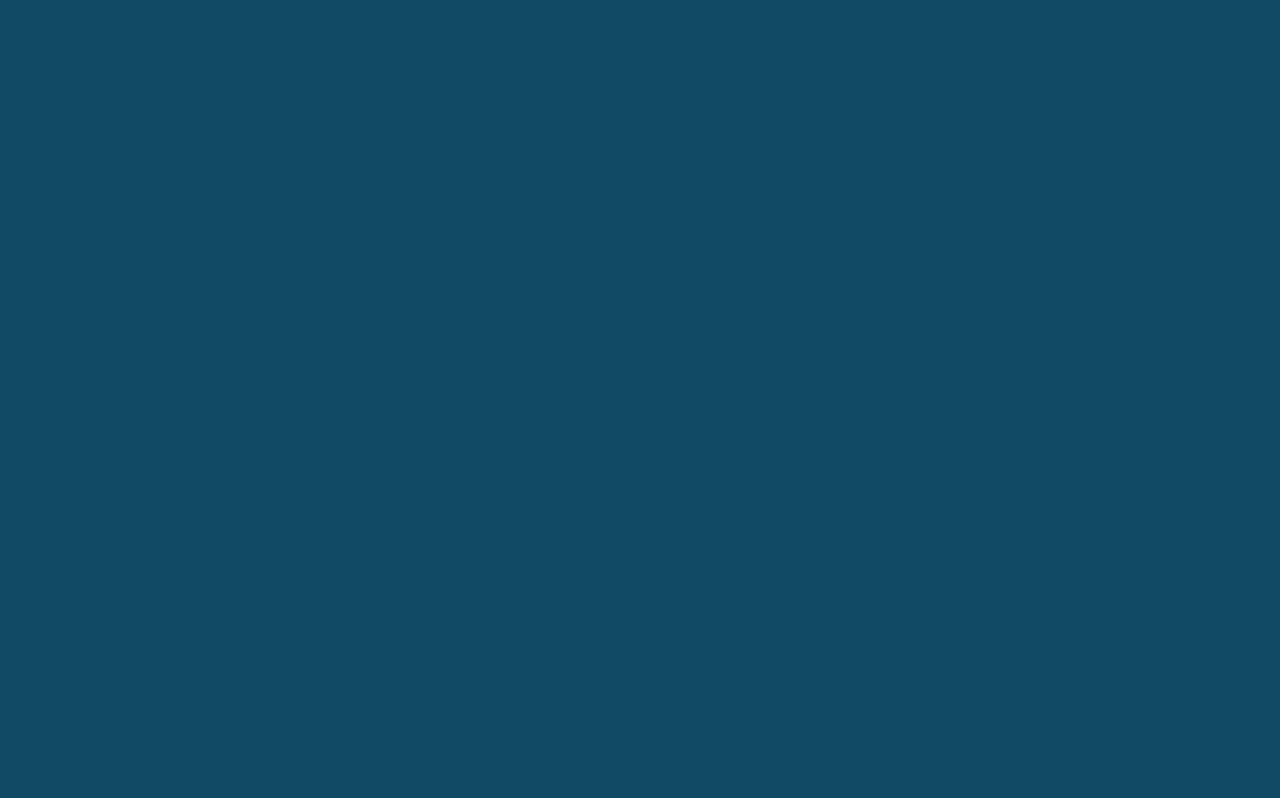
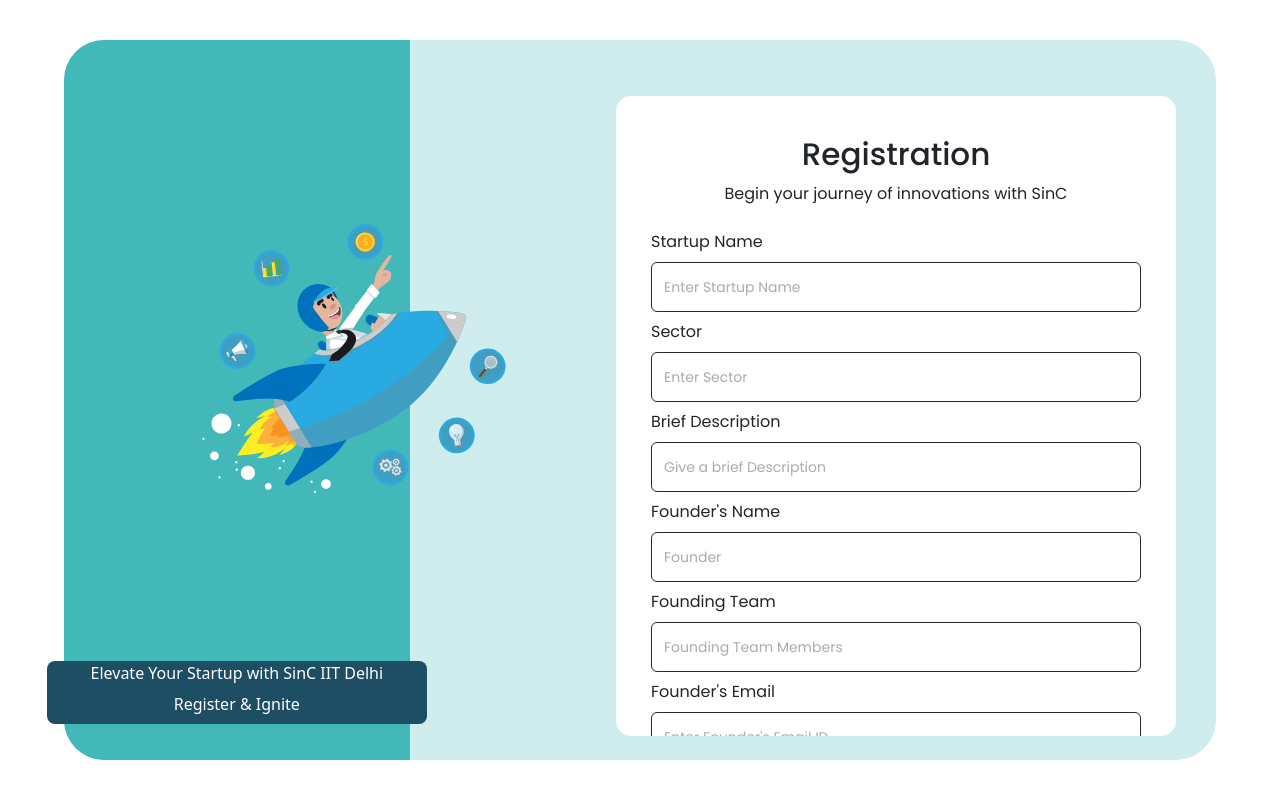
Before and after one commit to sinciitd/SInC-2022-23-Main, a React (Create React App) app: page /studentregister in a window 1280 px wide. Before the commit this address had no page. Built offline with nearby package versions, Linux system fonts and the light colour scheme.

Commit message:
Student reg Form Made

```diff
--- a/src/App.js
+++ b/src/App.js
@@ -8,6 +8,7 @@
 import Form from "./pages/registration/Form";
 import Expo from "./pages/expopage/Expo";
 import './App.css'
+import StudentRegister from "./pages/StudentRegister/StudentRegister";
 
 function ComponentWithHeaderFooter(component){
   return(
@@ -29,6 +30,7 @@
         <Route path="/register" element={ComponentWithHeaderFooter(<Form />)} />
         <Route path="/events"   element={ComponentWithHeaderFooter(<Events />)} />
         <Route path="/expo"     element={<Expo />} />
+        <Route path="/studentregister"     element={<StudentRegister />} />
       </Routes>
     </>
   );
--- /dev/null
+++ b/src/pages/StudentRegister/StudentRegister.css
@@ -0,0 +1,61 @@
+.Student-reg-boss-container {
+  height: 100vh;
+  display: flex;
+  background: white;
+  justify-content: center;
+  align-items: center;
+}
+
+.student-reg-container {
+  height: 90vh;
+  width: 90%;
+  background: #42b8b840;
+  border-radius: 40px;
+  display: flex;
+}
+
+.student-reg-lefthalf {
+  width: 30%;
+  background: #42b8b8;
+  position: relative;
+  border-radius: 40px 0 0 40px;
+}
+.student-reg-img {
+  position: absolute;
+  top: 15%;
+  left: 40%;
+  /* transform: translate(-50%, -50%); */
+  width: 40%;
+  height: 65%;
+}
+.student-reg-img img {
+  height: 90%;
+  width: 220%;
+}
+
+.student-reg-text {
+  position: absolute;
+  border-radius: 8px;
+  background: #1d4e64;
+  bottom: 5%;
+  width: 110%;
+  left: -5%;
+}
+.student-reg-text p {
+  color: white;
+  text-align: center;
+  margin-bottom: 2%;
+}
+
+.student-reg-righthalf {
+  right: 5%;
+  width: 50%;
+  top: 12%;
+  position: absolute;
+}
+
+@media screen and (max-width:1250px) {
+    .student-reg-righthalf{
+        width: 55%;
+    }
+}
--- /dev/null
+++ b/src/pages/StudentRegister/StudentRegister.jsx
@@ -0,0 +1,25 @@
+import React from "react";
+import "./StudentRegister.css";
+import rocket from "../../Resources/rocket.svg";
+import Studentregform from "./Studentregform";
+
+export default function StudentRegister() {
+  return (
+    <div className="Student-reg-boss-container">
+      <div className="student-reg-container">
+        <div className="student-reg-lefthalf">
+          <div className="student-reg-img">
+            <img src={rocket} alt="rocket" />
+          </div>
+          <div className="student-reg-text">
+            <p>Elevate Your Startup with SinC IIT Delhi </p>
+            <p>Register & Ignite</p>
+          </div>
+        </div>
+        <div className="student-reg-righthalf">
+            <Studentregform />
+        </div>
+      </div>
+    </div>
+  );
+}
--- /dev/null
+++ b/src/pages/StudentRegister/Studentregform.css
@@ -0,0 +1,17 @@
+.student-registerBox {
+    border-radius: 15px;
+    background-color: #ffffff;
+    margin: 0 40px;
+    padding: 35px;
+    height: 80vh;
+    font-family: "Poppins";
+    font-style: normal;
+    text-align: justify;
+    overflow-y: scroll;
+    z-index: -1;
+}
+.Registration-head{
+    font-weight: 500;
+    font-size: 31px;
+    text-align: center;
+}
--- /dev/null
+++ b/src/pages/StudentRegister/Studentregform.jsx
@@ -0,0 +1,150 @@
+import React from "react";
+import "./Studentregform.css";
+
+export default function Studentregform() {
+  return (
+    <div className="student-registerBox">
+      <div className="Registration-head mb-1">Registration</div>
+      <div className="Registration-subhead mb-4 text-center">Begin your journey of innovations with SinC</div>
+      <form>
+        <div className="col-12 mb-2">
+          <label htmlFor="StartupName">Startup Name</label>
+          <input
+            type="text"
+            name="StartupName"
+            className="registerFormInput mt-2 form-control"
+            placeholder="Enter Startup Name"
+            //onChange={handleChange}
+          />
+        </div>
+
+        <div className="col-12 mb-2">
+          <label htmlFor="StartupSector">Sector</label>
+          <input
+            type="text"
+            name="StartupSector"
+            className="registerFormInput mt-2 form-control"
+            placeholder="Enter Sector"
+            //onChange={handleChange}
+          />
+        </div>
+        <div className="col-12 mb-2">
+          <label htmlFor="StartupDescription">Brief Description</label>
+          <input
+            type="text"
+            name="StartupDescription"
+            className="registerFormInput mt-2 form-control"
+            placeholder="Give a brief Description"
+            //onChange={handleChange}
+          />
+        </div>
+        <div className="col-12 mb-2">
+          <label htmlFor="StartupFounder">Founder's Name</label>
+          <input
+            type="text"
+            name="StartupFounder"
+            className="registerFormInput mt-2 form-control"
+            placeholder="Founder"
+            //onChange={handleChange}
+          />
+        </div>
+        <div className="col-12 mb-2">
+          <label htmlFor="StartupTeam">Founding Team</label>
+          <input
+            type="text"
+            name="StartupTeam"
+            className="registerFormInput mt-2 form-control"
+            placeholder="Founding Team Members"
+            //onChange={handleChange}
+          />
+        </div>
+        <div className="col-12 mb-2">
+          <label htmlFor="FoundingYear">Founder's Email</label>
+          <input
+            type="email"
+            name="StartupEmail"
+            className="registerFormInput mt-2 form-control"
+            placeholder="Enter Founder's Email ID"
+            //onChange={handleChange}
+          />
+        </div>
+
+        <div className="col-12 mb-2">
+          <label htmlFor="StartupContactNumber">Founder's Contact Number</label>
+          <input
+            type="text"
+            name="StartupContactNumber"
+            className="registerFormInput mt-2 form-control"
+            placeholder="Enter Founder's Contact Number"
+            //onChange={handleChange}
+          />
+        </div>
+        <div className="col-12 mb-2">
+          <label htmlFor="StartupStage">Startup Stage</label>
+          <input
+            type="text"
+            name="StartupStage"
+            className="registerFormInput mt-2 form-control"
+            placeholder="ideation stage, growth stage etc."
+            //onChange={handleChange}
+          />
+        </div>
+        <div className="col-12 mb-2">
+          <label htmlFor="StartupPitchDeck">Pitch Deck</label>
+          <input
+            type="text"
+            name="StartupPitchDeck"
+            className="registerFormInput mt-2 form-control"
+            placeholder="Upload Google Drive Link and Give Access"
+            //onChange={handleChange}
+          />
+           <p style={{textAlign:"right"}}>* Attach Pdf Here</p>
+        </div>
+
+
+        <div className="col-12 mb-2">
+          <label htmlFor="PastAchievements">Past Achievements</label>
+          <input
+            type="text"
+            name="PastAchievements"
+            className="registerFormInput mt-2 form-control"
+            placeholder="Enter Past Achievements if any"
+            //onChange={handleChange}
+          />
+        </div>
+
+        <div className="col-12 mb-2">
+          <label htmlFor="CreatePassword">Create Password *</label>
+          <input
+            type="text"
+            name="CreatePassword"
+            className="registerFormInput mt-2 form-control"
+            placeholder="Enter Your Password"
+            //onChange={handleChange}
+          />
+        </div>
+
+        <div className="col-12 mb-2">
+          <label htmlFor="ConfirmPassword">Confirm Password *</label>
+          <input
+            type="text"
+            name="ConfirmPassword"
+            className="registerFormInput mt-2 form-control"
+            placeholder="Renter the Password to Confirm"
+            //onChange={handleChange}
+          />
+        </div>
+
+
+        <div className="col-12">
+          <button
+            //   onClick={handleStartupSubmit}
+            className="registerFormSubmit"
+          >
+            Register
+          </button>
+        </div>
+      </form>{" "}
+    </div>
+  );
+}
```
Also changed, not shown: src/Resources/rocket.svg (added).
